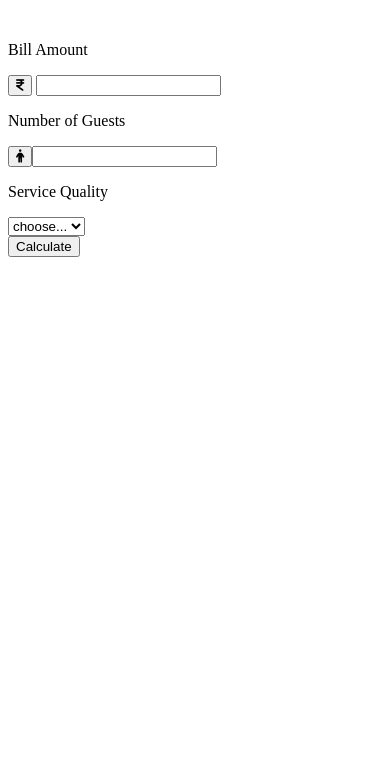
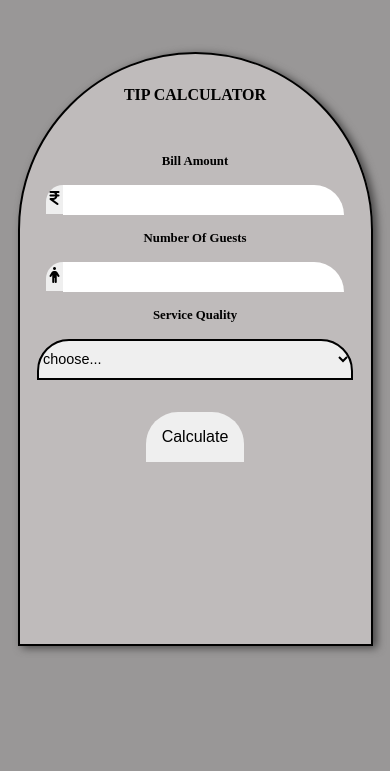
Before and after one commit to 225Sumit/javascriptprojects, a plain HTML site: page project11/index.html in a window 390 px wide. Shown: the part 73-844 px from the top of the page. Drawn offline with Linux system fonts and the light colour scheme.

Commit message:
tips calculate project

```diff
--- a/project11/index.html
+++ b/project11/index.html
@@ -16,20 +16,22 @@
         <h1>Tip calculator</h1>
         <br />
         <p>Bill Amount</p>
-        <button><i class="fa-solid fa-indian-rupee-sign"></i></button>
-        <input type="text" />
+        <button id="btn1"><i class="fa-solid fa-indian-rupee-sign"></i></button><input id="money" type="text" />
         <p>Number of Guests</p>
-        <button><i class="fa-solid fa-person"></i></button><input type="text" />
+        <button id="btn2"><i class="fa-solid fa-person"></i></button><input id="per" type="text" />
         <p>Service Quality</p>
-        <select>
+        <select id="slc">
           <option>choose...</option>
-          <option value="0.30">30%</option>
-          <option value="0.20">20%</option>
-          <option value="0.10">10%</option>
-          <option value="0.05">5%</option>
+          <option class="discount" value="0.30">30%</option>
+          <option class="discount" value="0.20">20%</option>
+          <option class="discount" value="0.10">10%</option>
+          <option class="discount" value="0.05">5%</option>
         </select>
-        <div>
-          <button onclick="Calculate()">Calculate</button>
+        <div id="cal">
+          <button  >Calculate</button>
+        </div>
+        <div id="totaltip">
+
         </div>
       </div>
     </div>
--- a/project11/script.js
+++ b/project11/script.js
@@ -0,0 +1,18 @@
+const amount=document.querySelector("#money")
+const person=document.querySelector("#per")
+const quality=document.querySelector("#slc")
+const cal=document.querySelector("#cal")
+const totaltip=document.querySelector("#totaltip")
+
+
+cal.addEventListener("click",function(){
+
+    const total=((amount.value*quality.value)/person.value).toFixed(2);
+    totaltip.innerHTML="Total tip Cost each: "+total;
+    console.log(amount.value);
+
+    amount.value="";
+    person.value="";
+    quality.value="";
+
+})
--- a/project11/style.css
+++ b/project11/style.css
@@ -0,0 +1,153 @@
+*{
+    margin: 0;
+    padding: 0;
+}
+body{
+    background-color: #999797;
+}
+.container{
+    /* border: 2px solid black; */
+    display: flex;
+    align-items: center;
+    justify-content: center;
+    height: 100vh;
+}
+.calculater{
+    border: 2px solid black;
+    border-radius: ;
+    width: 90%;
+    height: 90vh;
+    text-align: center;
+    border-top-left-radius: 15rem;
+    border-top-right-radius: 15rem;
+    background-color: #f0e9e970;
+    box-shadow :4px 2px 8px #474646 ;
+}
+.calculater h1{
+    text-align: center;
+    text-transform: uppercase;
+    padding: 1rem;
+    /* border: 2px solid black;  */
+}
+.calculater p{
+    padding: 1rem;
+    /* border: 2px solid black;  */
+    font-size: 1.2rem;
+    text-transform: capitalize;
+    color: black;
+    font-weight: 900;
+}
+#btn1,#btn2{
+    width: 10%;
+    height: 10%;
+    font-size: 2rem;
+    outline: none;
+    border: 0px;
+    border-top-left-radius: 4rem;
+
+}
+input{
+    width: 80%;
+    height: 10%;
+    border: 0px;
+    outline: none;
+    font-size: 2rem;
+
+    border-top-right-radius: 4rem;
+}
+#slc{
+    width: 90%;
+    height: 10%;
+    font-size: 1rem;
+    border-top-left-radius: 2rem;
+    border-top-right-radius: 2rem;
+}
+#cal button{
+    font-size: 1rem;
+    text-align: center;
+    border: 2px solid black;
+    padding: 1rem;
+    margin-top: 2rem;
+    /* margin-left: 50%; */
+    height: 10%;
+    border-top-left-radius: 2rem;
+    border-top-right-radius: 2rem;
+    border: 0px;
+    outline: none;
+
+}
+#totaltip{
+    padding: 1rem;
+    text-align: center;
+    margin: auto;
+
+   width: 50%;
+    height: 10%;
+    /* border: 2px solid red; */
+    font-size: 1rem;
+    color: rgb(0, 0, 0);
+    font-weight: 900;
+    text-transform: uppercase;
+
+}
+
+@media (max-width: 500px) {
+
+.calculater{
+    height: 70vh;
+}
+.calculater h1{
+    margin-top: 1rem;
+    font-size: 1rem;
+}
+.calculater p{
+    font-size: 0.8rem;
+}
+#btn1,#btn2{
+    width: 5%;
+    height: 5%;
+    font-size: 1rem;
+}
+input{
+    width: 80%;
+    height: 5%;
+    border: 0px;
+    outline: none;
+    font-size: 0.8rem;
+}
+#slc{
+    width: 90%;
+    height: 7%;
+    font-size: 0.9rem;
+    border: 2px solid black
+
+}
+
+
+#cal button:hover {
+    background-color: rgb(0, 0, 0);
+    color: white;
+
+  }
+  #slc:hover {
+    background-color: rgb(0, 0, 0);
+    color: white;
+
+  }
+  input:hover {
+    background-color: rgb(0, 0, 0);
+    color: white;
+
+  }
+#btn1:hover {
+    background-color: rgb(0, 0, 0);
+    color: white;
+
+  }
+  #btn2:hover {
+    background-color: rgb(0, 0, 0);
+    color: white;
+
+  }
+
+}
```
